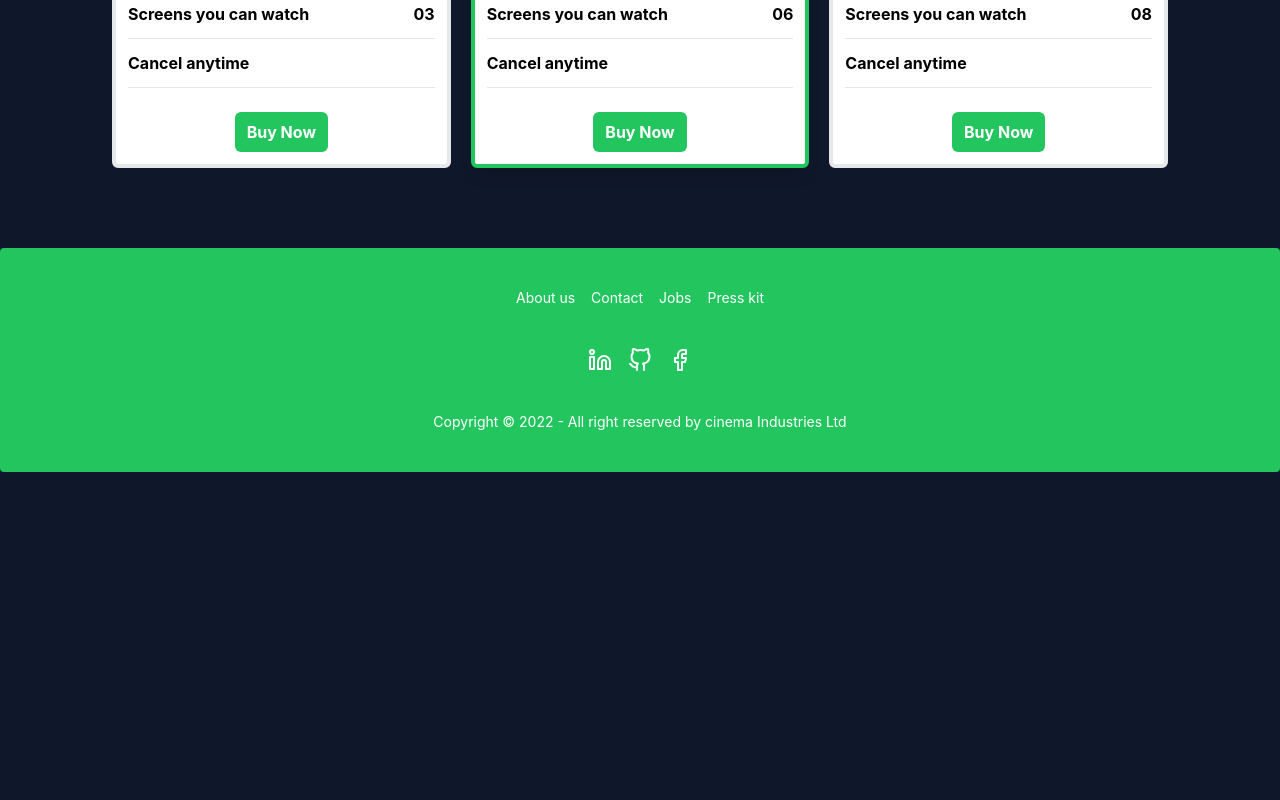
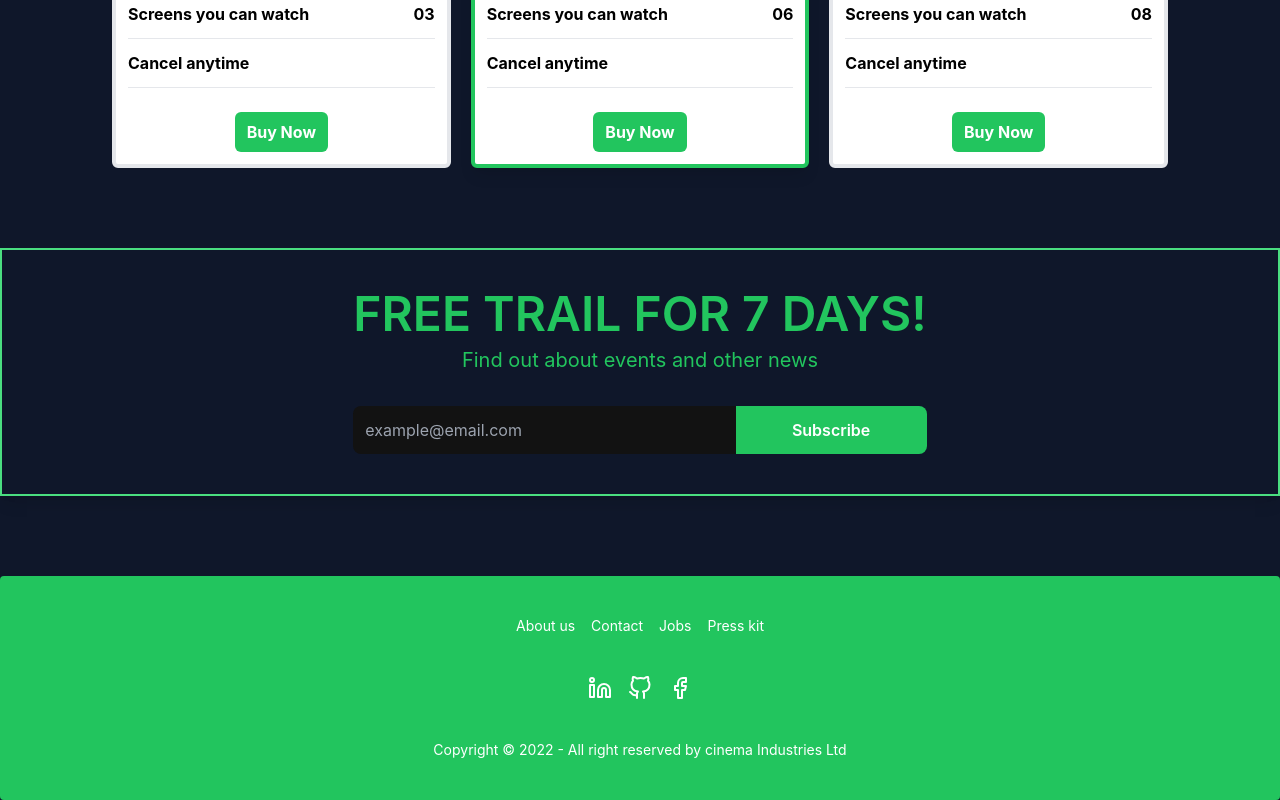
Before and after one commit to amit-sarker-00/cinemalover, a React (Create React App) app: page /price in a window 1280 px wide. Shown: the part 936-1736 px from the top of the page. Before the commit the page ends 1408 px from the top, so only its background shows below. Built offline with nearby package versions, Linux system fonts and the light colour scheme; no server answers.

Commit message:
free trail added

```diff
--- /dev/null
+++ b/src/Pages/Pricing/FreeTrail.js
@@ -0,0 +1,31 @@
+import React from "react";
+
+const FreeTrail = () => {
+  return (
+    <div className="w-full dark:bg-white shadow-lg border-2 border-green-400">
+      <div className="container flex flex-col flex-wrap content-center justify-center p-4 py-20 mx-auto md:p-10">
+        <h1 className="text-5xl antialiased font-semibold leading-none text-center text-green-500">
+          FREE TRAIL FOR 7 DAYS!
+        </h1>
+        <p className="pt-2 pb-8 text-xl antialiased text-center text-green-500">
+          Find out about events and other news
+        </p>
+        <div className="flex flex-row">
+          <input
+            type="text"
+            placeholder="example@email.com"
+            className="w-3/5 p-3 rounded-l-lg sm:w-2/3"
+          />
+          <button
+            type="button"
+            className="w-2/5 p-3 font-semibold rounded-r-lg sm:w-1/3 bg-green-500 text-white hover:bg-green-400"
+          >
+            Subscribe
+          </button>
+        </div>
+      </div>
+    </div>
+  );
+};
+
+export default FreeTrail;
--- a/src/Pages/Pricing/Pricing.js
+++ b/src/Pages/Pricing/Pricing.js
@@ -1,4 +1,5 @@
 import React from "react";
+import FreeTrail from "./FreeTrail";
 import PriceBanner from "./PriceBanner";
 import PricingCard from "./PricingCard";
 
@@ -7,6 +8,7 @@ const Pricing = () => {
     <div>
       <PriceBanner></PriceBanner>
       <PricingCard></PricingCard>
+      <FreeTrail></FreeTrail>
     </div>
   );
 };
--- a/src/Shared/Footer/Footer.js
+++ b/src/Shared/Footer/Footer.js
@@ -21,7 +21,7 @@ const Footer = () => {
               strokeWidth="2"
               strokeLinecap="round"
               strokeLinejoin="round"
-              className="feather feather-linkedin hover:text-green-900"
+              className="feather feather-linkedin hover:text-green-500"
             >
               <path d="M16 8a6 6 0 0 1 6 6v7h-4v-7a2 2 0 0 0-2-2 2 2 0 0 0-2 2v7h-4v-7a6 6 0 0 1 6-6z"></path>
               <rect x="2" y="9" width="4" height="12"></rect>
@@ -38,7 +38,7 @@ const Footer = () => {
               strokeWidth="2"
               strokeLinecap="round"
               strokeLinejoin="round"
-              className="feather feather-github hover:text-green-900"
+              className="feather feather-github hover:text-green-500"
             >
               <path d="M9 19c-5 1.5-5-2.5-7-3m14 6v-3.87a3.37 3.37 0 0 0-.94-2.61c3.14-.35 6.44-1.54 6.44-7A5.44 5.44 0 0 0 20 4.77 5.07 5.07 0 0 0 19.91 1S18.73.65 16 2.48a13.38 13.38 0 0 0-7 0C6.27.65 5.09 1 5.09 1A5.07 5.07 0 0 0 5 4.77a5.44 5.44 0 0 0-1.5 3.78c0 5.42 3.3 6.61 6.44 7A3.37 3.37 0 0 0 9 18.13V22"></path>
             </svg>
@@ -53,7 +53,7 @@ const Footer = () => {
               strokeWidth="2"
               strokeLinecap="round"
               strokeLinejoin="round"
-              className="feather feather-facebook hover:text-green-900"
+              className="feather feather-facebook hover:text-green-500"
             >
               <path d="M18 2h-3a5 5 0 0 0-5 5v3H7v4h3v8h4v-8h3l1-4h-4V7a1 1 0 0 1 1-1h3z"></path>
             </svg>
```
